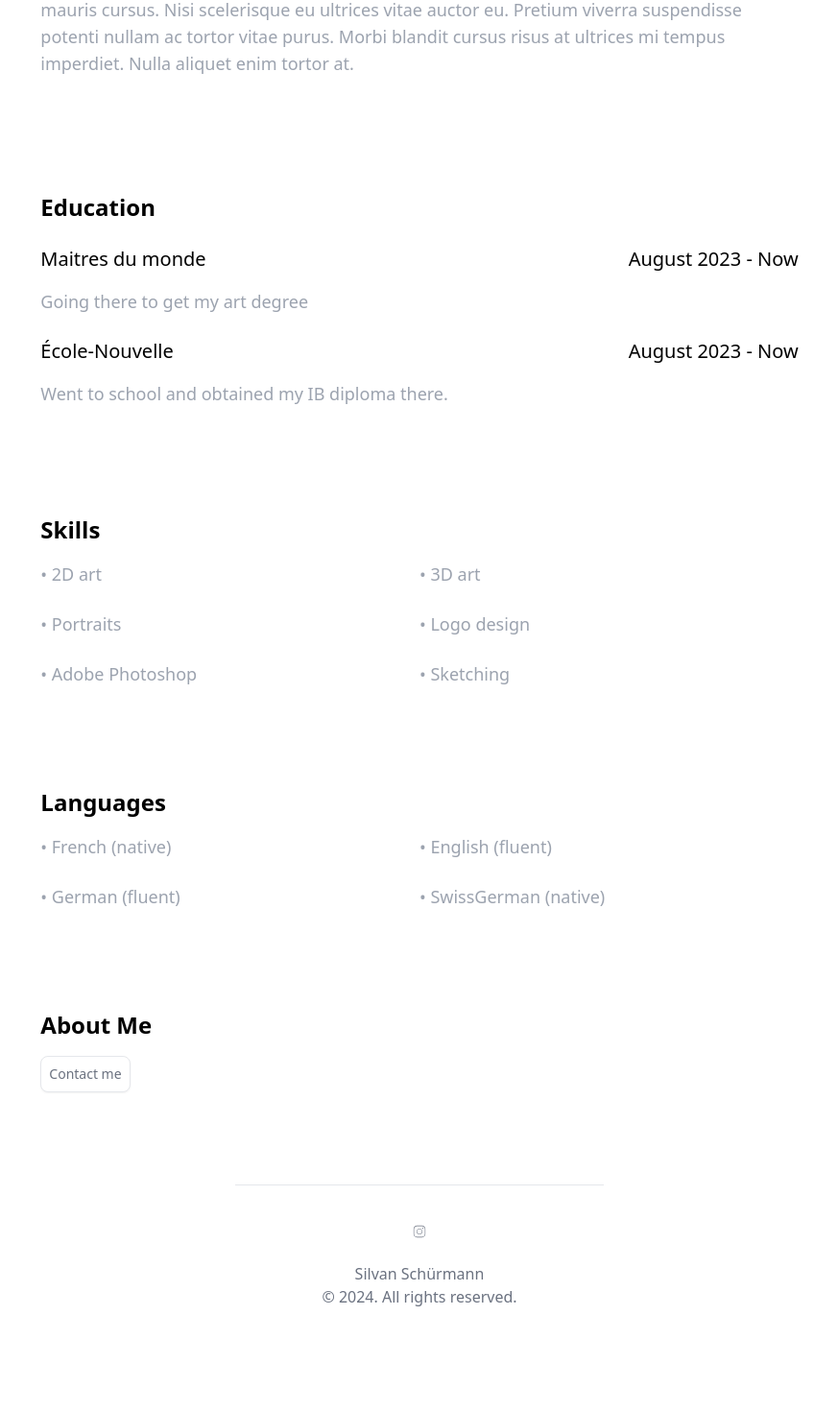
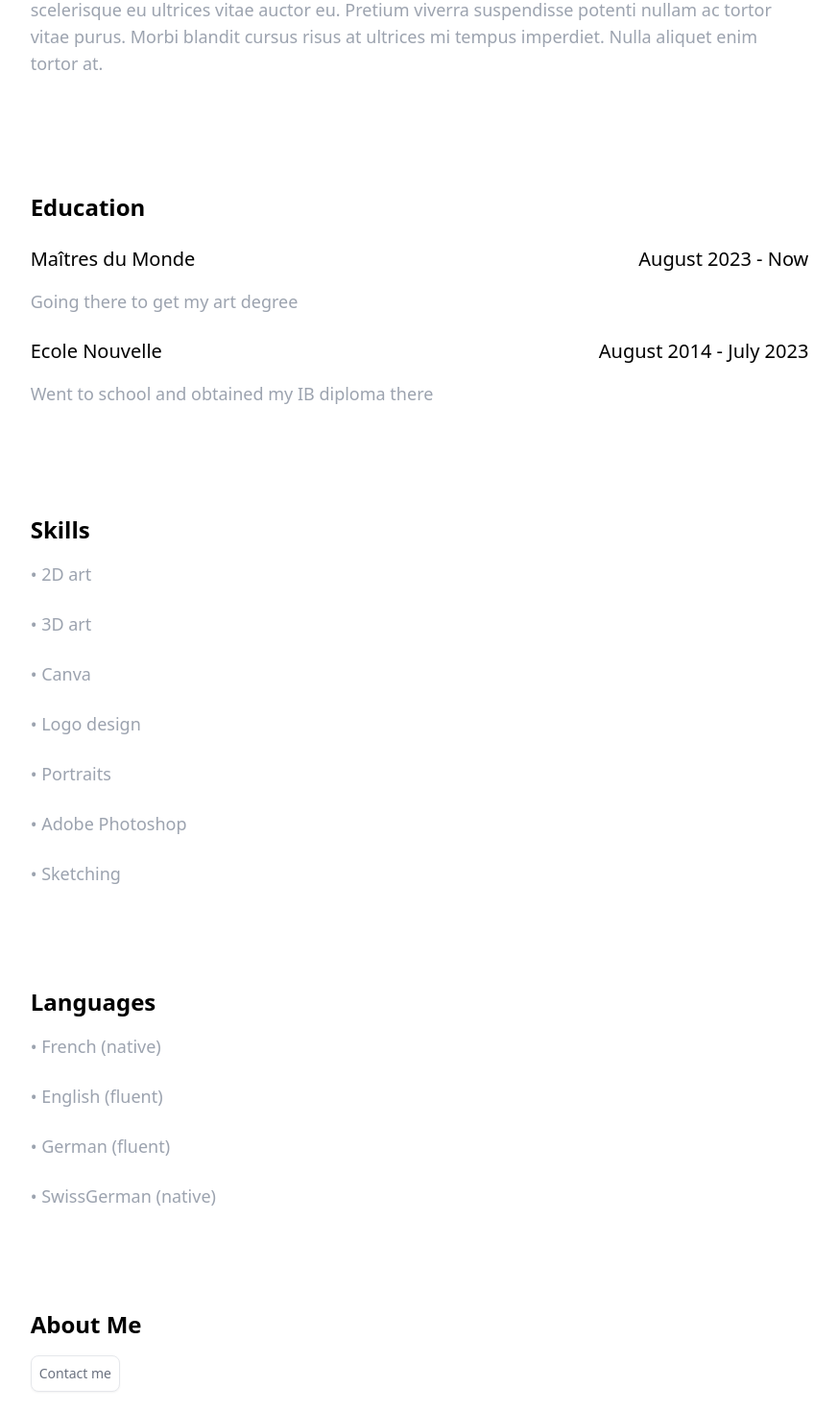
Before and after one commit to Thosam1/silvan_portfolio, a Next.js app: page / in a window 1280 px wide. Shown: the part 1180-2650 px from the top of the page at 96% size, without its empty margins (203-1076 px from the left). Before the commit the page ends 2583 px from the top, so only its background shows below. Built offline with nearby package versions, Linux system fonts and the light colour scheme.

Commit message:
added files for seo and did some refactoring

```diff
--- a/app/page.tsx
+++ b/app/page.tsx
@@ -1,5 +1,9 @@
-import { EMAIL } from '@/constants'
+"use client";
+import {EDUCATION, EMAIL, LANGUAGES, SKILLS} from '@/constants'
 import Link from 'next/link'
+import {Wrapper} from "@/components/Wrapper.ts";
+import FadeInWrapper from "@/components/FadeInWrapper";
+import {motion} from "framer-motion";
 
 const Home = () => (
     <main>
@@ -14,7 +18,12 @@ const Home = () => (
 export default Home
 
 const Hero = () => (
-	<div className="min-h-screen flex items-center justify-center px-6">
+    <motion.div
+        initial={{opacity: 0, scale: 0.5}}
+        animate={{opacity: 1, scale: 1.0}}
+        transition={{duration: 2.0, ease: "anticipate"}}
+    >
+        <div className="min-h-screen flex items-center justify-center px-8">
             <div className="max-w-[75rem] lg:px-8 mx-auto">
                 <div className="sm:flex sm:items-center md:grid md:grid-cols-2 md:items-center md:gap-12 xl:gap-32">
                     <div className="mt-5 sm:mt-10 lg:mt-0">
@@ -30,7 +39,7 @@ const Hero = () => (
                             </div>
 
                             <div className="flex justify-start pb-10">
-							<Link href="/work" style={{ marginRight: '16px' }}>
+                                <Link href="/work" style={{marginRight: '16px'}}>
                                     <button type="button"
                                             className="py-2 px-2 inline-flex items-center gap-x-2 text-sm font-medium rounded-lg border border-gray-200 bg-white text-gray-500 shadow-sm hover:bg-gray-50 disabled:opacity-50 disabled:pointer-events-none dark:bg-slate-900 dark:border-gray-700 dark:text-white dark:hover:bg-gray-800 dark:focus:outline-none dark:focus:ring-1 dark:focus:ring-gray-600">
                                         My works
@@ -49,22 +58,23 @@ const Hero = () => (
                     </div>
 
                     <div className="flex justify-center">
-					<img className="rounded-2xl max-h-[35rem]" src="/home/Silvan_Burger.jpeg" alt="Silvan at HollyCow"/>
+                        <img className="rounded-2xl max-h-[35rem]" src="/home/Silvan_Burger.jpeg"
+                             alt="Silvan at HollyCow"/>
                     </div>
                 </div>
             </div>
         </div>
+    </motion.div>
 )
 
 const AboutMe = () => (
-
-	<div className="container mx-auto pt-16 pb-8 px-6">
-		<div className="items-center flex flex-wrap">
-			<div className="w-full lg:w-2/3 px-4 ml-auto mr-auto text-left">
-				<div>
+    <Wrapper>
+        <FadeInWrapper>
             <h1 className="font-semibold text-2xl">
                 About Me
             </h1>
+        </FadeInWrapper>
+        <FadeInWrapper>
             <p className="mt-2 text-lg text-gray-400 py-2">
                 I am a passionate artist that has grew up here in Switzerland. I speak fluently
                 Swiss-German, English and French !!!
@@ -78,144 +88,113 @@ const AboutMe = () => (
                 tortor vitae purus. Morbi blandit cursus risus at ultrices mi tempus imperdiet. Nulla
                 aliquet enim tortor at.
             </p>
+        </FadeInWrapper>
+    </Wrapper>
+)
+
+const Education = () => (
+    <Wrapper>
+        <FadeInWrapper>
+            <h1 className="font-semibold text-2xl py-4">
+                Education
+            </h1>
+        </FadeInWrapper>
+
+        <div className="flex flex-row">
+            <div className="min-w-[3rem] md:hidden"/>
+            <div className="flex-grow">
+                <FadeInWrapper>
+                    {EDUCATION.map((elt) =>
+                        <div className="py-2" key={elt.title}>
+                            <div className="md:hidden">
+                                <h1 className="font-medium text-xl py-2">
+                                    {elt.title}
+                                </h1>
+                                <h1 className="font-medium text-xl">
+                                    {elt.date_start} - {elt.date_end}
+                                </h1>
                             </div>
+                            <div className="flex justify-between">
+                                <h1 className="font-medium text-xl hidden md:block">
+                                    {elt.title}
+                                </h1>
+                                <h1 className="font-medium text-xl hidden md:block">
+                                    {elt.date_start} - {elt.date_end}
+                                </h1>
                             </div>
+                            <p className="mt-2 text-lg text-gray-400 py-2">
+                                {elt.description}
+                            </p>
+                        </div>
+                    )}
+                </FadeInWrapper>
 
             </div>
         </div>
-
-)
-
-const Education = () => (
-	<div className="container mx-auto pt-16 pb-8 px-6">
-		<div className="items-center flex flex-wrap">
-			<div className="w-full lg:w-2/3 px-4 ml-auto mr-auto text-left">
-				<h1 className="font-semibold text-2xl py-4">
-					Education
-				</h1>
-				<div className="py-2">
-					<div className="flex justify-between">
-						<h1 className="font-medium text-xl">
-							Maitres du monde
-						</h1>
-						<h1 className="font-medium text-xl">
-							August 2023 - Now
-						</h1>
-					</div>
-					{/*<div className="md:hidden block">*/}
-					{/*	<h1 className="font-medium text-xl py-2">*/}
-					{/*		Maitres du monde*/}
-					{/*	</h1>*/}
-					{/*	<h1 className="font-medium text-xl">*/}
-					{/*		August 2023 - Now*/}
-					{/*	</h1>*/}
-					{/*</div>*/}
-					<p className="mt-2 text-lg text-gray-400 py-2">
-						Going there to get my art degree
-					</p>
-				</div>
-				<div className="py-2">
-					<div className="flex justify-between">
-						<h1 className="font-medium text-xl">
-							École-Nouvelle
-						</h1>
-						<h1 className="font-medium text-xl">
-							August 2023 - Now
-						</h1>
-					</div>
-					{/*<div className="hidden sm:block">*/}
-					{/*	<h1 className="font-medium text-xl py-2">*/}
-					{/*		École-Nouvelle*/}
-					{/*	</h1>*/}
-					{/*	<h1 className="font-medium text-xl">*/}
-					{/*		August 2023 - Now*/}
-					{/*	</h1>*/}
-					{/*</div>*/}
-					<p className="mt-2 text-lg text-gray-400 py-2">
-						Went to school and obtained my IB diploma there.
-					</p>
-				</div>
-			</div>
-
-		</div>
-	</div>
+    </Wrapper>
 )
 
 const Skills = () => (
-	<div className="container mx-auto pt-16 pb-8 px-6">
-		<div className="items-center flex flex-wrap">
-			<div className="w-full lg:w-2/3 px-4 ml-auto mr-auto text-left">
+    <Wrapper>
         <div>
-
+            <FadeInWrapper>
                 <h1 className="font-semibold text-2xl">
                     Skills
                 </h1>
-
+            </FadeInWrapper>
+            <div className="flex flex-row">
+                <div className="min-w-[3rem] md:hidden"/>
+                <div className="flex-grow">
                     <div className="grid grid-cols-1 sm:grid-cols-2">
-						<p className="mt-2 text-lg text-gray-400 py-2">
-							• 2D art
+                        <FadeInWrapper>
+                            {SKILLS.map((elt) =>
+                                <p className="mt-2 text-lg text-gray-400 py-2" key={elt.title}>
+                                    • {elt.title}
                                 </p>
-						<p className="mt-2 text-lg text-gray-400 py-2">
-							• 3D art
-						</p>
-						<p className="mt-2 text-lg text-gray-400 py-2">
-							• Portraits
-						</p>
-						<p className="mt-2 text-lg text-gray-400 py-2">
-							• Logo design
-						</p>
-						<p className="mt-2 text-lg text-gray-400 py-2">
-							• Adobe Photoshop
-						</p>
-						<p className="mt-2 text-lg text-gray-400 py-2">
-							• Sketching
-						</p>
-					</div>
-				</div>
-			</div>
-
-		</div>
-	</div>
-)
-
-const Languages = () => (
-	<div className="container mx-auto pt-16 pb-8">
-		<div className="items-center flex flex-wrap">
-			<div className="w-full lg:w-2/3 px-4 ml-auto mr-auto text-left">
-				<div>
-
-					<h1 className="font-semibold text-2xl">
-						Languages
-					</h1>
-
-					<div className="grid grid-cols-1 sm:grid-cols-2">
-						<p className="mt-2 text-lg text-gray-400 py-2">
-							• French (native)
-						</p>
-						<p className="mt-2 text-lg text-gray-400 py-2">
-							• English (fluent)
-						</p>
-						<p className="mt-2 text-lg text-gray-400 py-2">
-							• German (fluent)
-						</p>
-						<p className="mt-2 text-lg text-gray-400 py-2">
-							• SwissGerman (native)
-						</p>
+                            )}
+                        </FadeInWrapper>
                     </div>
                 </div>
             </div>
         </div>
+    </Wrapper>
+)
+
+const Languages = () => (
+    <Wrapper>
+        <div>
+            <FadeInWrapper>
+                <h1 className="font-semibold text-2xl">
+                    Languages
+                </h1>
+            </FadeInWrapper>
+            <div className="flex flex-row">
+                <div className="min-w-[3rem] md:hidden"/>
+                <div className="flex-grow">
+                    <div className="grid grid-cols-1 sm:grid-cols-2">
+                        <FadeInWrapper>
+                            {LANGUAGES.map((elt) =>
+                                <p className="mt-2 text-lg text-gray-400 py-2" key={elt.title}>
+                                    • {elt.title} ({elt.level})
+                                </p>
+                            )}
+                        </FadeInWrapper>
                     </div>
+                </div>
+            </div>
+        </div>
+    </Wrapper>
 )
 
 const ContactMe = () => (
-	<div className="container mx-auto pt-16 pb-8 px-6">
-		<div className="items-center flex flex-wrap">
-			<div className="w-full lg:w-2/3 px-4 ml-auto mr-auto text-left">
+    <Wrapper>
         <div>
+            <FadeInWrapper>
                 <h1 className="font-semibold text-2xl">
                     About Me
                 </h1>
+            </FadeInWrapper>
+            <FadeInWrapper>
                 <p className="mt-2 text-lg text-gray-400 py-2">
                     <Link href={`mailto:${EMAIL}`}>
                         <button type="button"
@@ -224,9 +203,7 @@ const ContactMe = () => (
                         </button>
                     </Link>
                 </p>
+            </FadeInWrapper>
         </div>
-			</div>
-
-		</div>
-	</div>
+    </Wrapper>
 )
--- /dev/null
+++ b/components/FadeInWrapper.tsx
@@ -0,0 +1,24 @@
+
+"use client";
+import {motion} from "framer-motion";
+import {ReactNode} from "react";
+
+// wrapper for fade in animation
+export const FadeInWrapper = ({children}: { children: ReactNode }) => {
+    return (
+        <motion.div
+            initial="hidden"
+            whileInView="visible"
+            viewport={{once: true}}
+            transition={{duration: 1.0, ease: "anticipate"}}
+            variants={{
+                visible: {opacity: 1, scale: 1},
+                hidden: {opacity: 0, scale: 1},
+            }}
+        >
+            {children}
+        </motion.div>
+    );
+};
+
+export default FadeInWrapper;
--- a/components/Wrapper.ts.tsx
+++ b/components/Wrapper.ts.tsx
@@ -1,11 +1,13 @@
-import React, { ReactNode } from 'react';
+import React, {ReactNode} from 'react';
 
-export const Wrapper = ({ children }: { children: ReactNode }) => {
-	return (
-		<div className="min-h-screen flex items-center justify-center">
-			<div className="max-w-[75rem] py-10 px-10 lg:px-8 lg:py-8 mx-auto">
-				{children}
-			</div>
-		</div>
-	);
+export const Wrapper = ({children}: { children: ReactNode }) => {
+    return (
+        <div className="container mx-auto pt-16 pb-8 px-8">
+            <div className="items-center flex flex-wrap">
+                <div className="w-full lg:w-2/3 ml-auto mr-auto text-left">
+                    {children}
+                </div>
+            </div>
+        </div>
+    );
 };
--- a/constants/index.ts
+++ b/constants/index.ts
@@ -39,6 +39,64 @@ export const GALLERY_ELEMENTS = [
 		title: "",
 		img_url: GALLERY_FOLDER + '424649131_270025899457961_5616820031774176950_n.jpg',
 	}
+]
+
+export const EDUCATION = [
+	{
+		title: "Maîtres du Monde",
+		date_start: "August 2023",
+		date_end: "Now",
+		description: "Going there to get my art degree"
+	},
+	{
+		title: "Ecole Nouvelle",
+		date_start: "August 2014",
+		date_end: "July 2023",
+		description: "Went to school and obtained my IB diploma there"
+	},
+]
+
+export const SKILLS = [
+	{
+		title: "2D art",
+	},
+	{
+		title: "3D art",
+	},
+	{
+		title: "Canva",
+	},
+	{
+		title: "Logo design",
+	},
+	{
+		title: "Portraits",
+	},
+	{
+		title: "Adobe Photoshop",
+	},
+	{
+		title: "Sketching",
+	},
+]
+
+export const LANGUAGES = [
+	{
+		title: "French",
+		level: "native"
+	},
+	{
+		title: "English",
+		level: "fluent"
+	},
+	{
+		title: "German",
+		level: "fluent"
+	},
+	{
+		title: "SwissGerman",
+		level: "native"
+	},
 ]
 
 
--- a/package.json
+++ b/package.json
@@ -6,11 +6,13 @@
     "dev": "next dev",
     "build": "next build",
     "start": "next start",
-    "lint": "next lint"
+    "lint": "next lint",
+    "postbuild": "next-sitemap"
   },
   "dependencies": {
-    "framer-motion": "^11.0.6",
+    "framer-motion": "^11.0.8",
     "next": "14.0.3",
+    "next-sitemap": "^4.2.3",
     "preline": "^2.0.2",
     "react": "^18",
     "react-dom": "^18"
```
Also changed, not shown: app/work/page.tsx (+12 -13 lines), next-seo.config.ts (added, +28 -0 lines), next-sitemap.config.ts (added, +14 -0 lines), 1 other file (tests, documents, lock files or other folders). Lines whose indentation alone changed are shown as unchanged.
